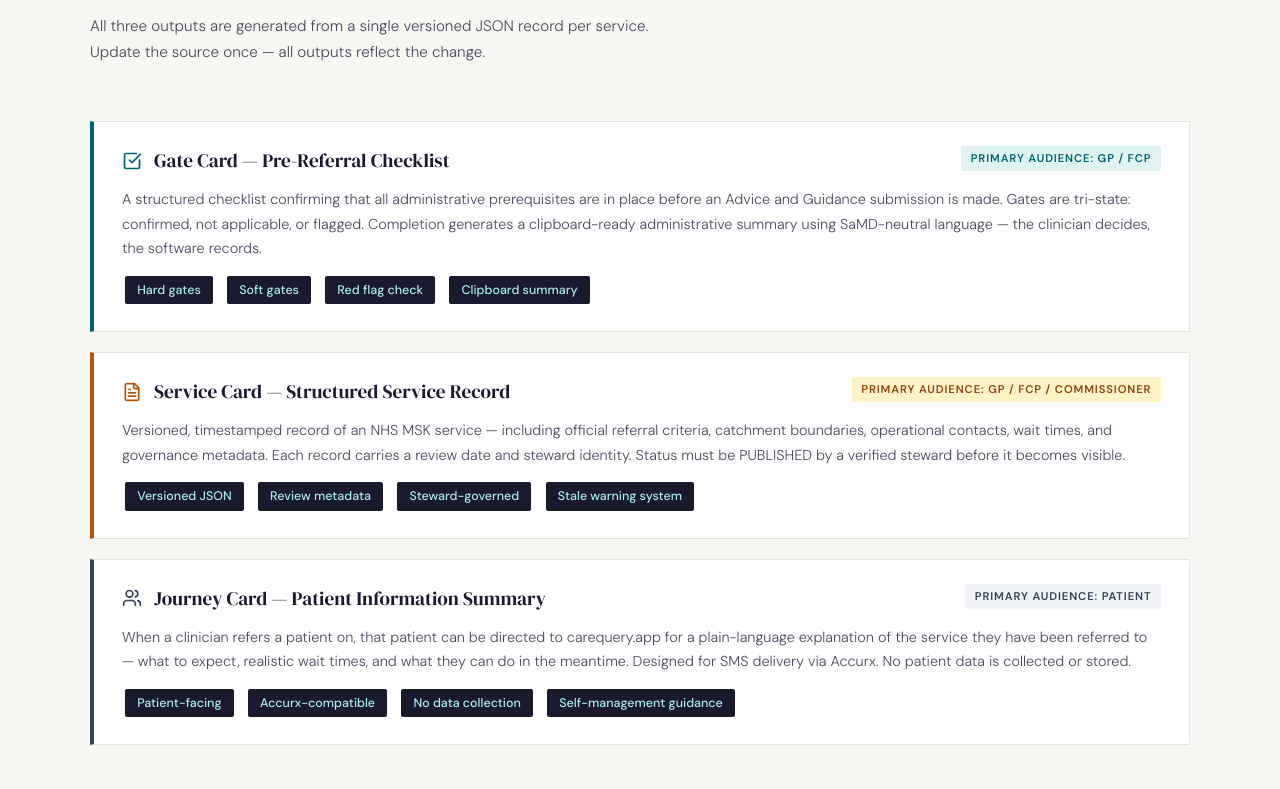
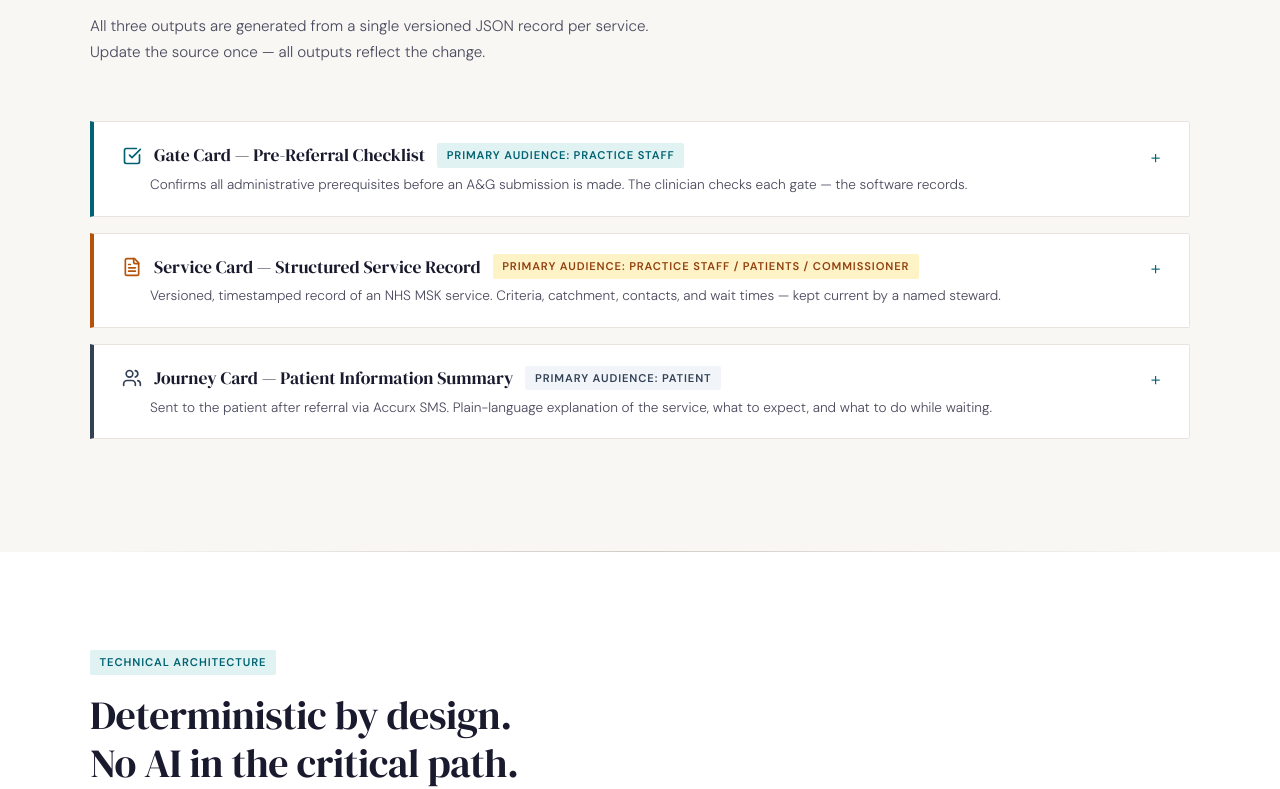
Before and after one commit to IntellTechSolutions/carequery-live-final, a React (Vite) app: page / in a window 1280 px wide. Shown: the part 1038-1827 px from the top of the page. Built offline with nearby package versions, Linux system fonts and the light colour scheme.

Commit message:
Update App.jsx

```diff
--- a/src/App.jsx
+++ b/src/App.jsx
@@ -184,67 +184,139 @@ const CareQueryWebsite = () => {
             </p>
           </div>
 
-          <div style={{ display: 'flex', flexDirection: 'column', gap: '1.25rem' }}>
-            <div className="output-card">
-              <div style={{ display: 'flex', justifyContent: 'space-between', alignItems: 'flex-start', flexWrap: 'wrap', gap: '0.5rem', marginBottom: '0.75rem' }}>
-                <div style={{ display: 'flex', alignItems: 'center', gap: '0.75rem' }}>
-                  <CheckSquare size={20} color="#006272" />
-                  <span className="serif" style={{ fontSize: '1.2rem', color: '#1a1a2e' }}>Gate Card — Pre-Referral Checklist</span>
+          {/* Expandable output cards */}
+          {[
+            {
+              icon: <CheckSquare size={20} color="#006272" />,
+              title: 'Gate Card — Pre-Referral Checklist',
+              tagClass: 'tag-teal',
+              tagLabel: 'Primary audience: practice staff',
+              borderColor: '#006272',
+              summary: 'Confirms all administrative prerequisites before an A&G submission is made. The clinician checks each gate — the software records.',
+              detail: (
+                <>
+                  <p className="sans" style={{ fontSize: '0.9rem', lineHeight: 1.7, color: '#4a4a5e', fontWeight: 300, marginBottom: '1.25rem' }}>
+                    Gates are tri-state: confirmed, not applicable, or flagged. Completion generates a
+                    clipboard-ready administrative summary using SaMD-neutral language — the clinician
+                    decides, the software records.
+                  </p>
+                  {/* Live example from WINFCP */}
+                  <div style={{ background: '#f8f7f4', border: '1px solid #e8e4dd', borderRadius: '2px', padding: '1.25rem', marginBottom: '1.25rem' }}>
+                    <div className="sans" style={{ fontSize: '0.68rem', fontWeight: 600, letterSpacing: '0.1em', textTransform: 'uppercase', color: '#9a9aaa', marginBottom: '0.75rem' }}>
+                      Example — WIN PCN FCP Service (WINFCP)
                     </div>
-                <span className="tag tag-teal">Primary audience: GP / FCP</span>
+                    {[
+                      'Patient is aged 18 or over',
+                      'Patient is registered with a WIN PCN GP practice',
+                      'Patient has an MSK condition as the primary presenting problem',
+                      'Presentation is appropriate for FCP scope: soft tissue, spinal pain, arthritis, nerve symptoms, or post-surgical MSK review',
+                      'Patient does NOT have a primary diagnosis of persistent chronic pain (&gt;3 months) — if so, consider WIN PCN Pain Service instead',
+                    ].map((gate, i) => (
+                      <div key={i} style={{ display: 'flex', gap: '0.75rem', alignItems: 'flex-start', padding: '0.4rem 0', borderBottom: i < 4 ? '1px solid #f0ece6' : 'none' }}>
+                        <div style={{ width: '16px', height: '16px', border: '2px solid #006272', borderRadius: '2px', flexShrink: 0, marginTop: '0.15rem' }} />
+                        <span className="sans" style={{ fontSize: '0.82rem', color: '#4a4a5e', fontWeight: 300, lineHeight: 1.5 }} dangerouslySetInnerHTML={{ __html: gate }} />
                       </div>
-              <p className="sans" style={{ fontSize: '0.9rem', lineHeight: 1.7, color: '#4a4a5e', fontWeight: 300, marginBottom: '0.75rem' }}>
-                A structured checklist confirming that all administrative prerequisites are in place before an Advice and Guidance submission is made.
-                Gates are tri-state: confirmed, not applicable, or flagged. Completion generates a clipboard-ready administrative summary
-                using SaMD-neutral language — the clinician decides, the software records.
-              </p>
+                    ))}
+                    <div style={{ marginTop: '0.75rem', padding: '0.6rem 0.75rem', background: '#e0f2f1', borderRadius: '2px' }}>
+                      <span className="sans" style={{ fontSize: '0.78rem', color: '#006272', fontWeight: 500 }}>
+                        When all prerequisites are confirmed — a clipboard summary is generated for the A&G submission.
+                      </span>
+                    </div>
+                  </div>
                   <div style={{ display: 'flex', gap: '0.5rem', flexWrap: 'wrap' }}>
                     {['Hard gates', 'Soft gates', 'Red flag check', 'Clipboard summary'].map(t => (
                       <span key={t} className="tech-pill">{t}</span>
                     ))}
                   </div>
-            </div>
-
-            <div className="output-card amber">
-              <div style={{ display: 'flex', justifyContent: 'space-between', alignItems: 'flex-start', flexWrap: 'wrap', gap: '0.5rem', marginBottom: '0.75rem' }}>
-                <div style={{ display: 'flex', alignItems: 'center', gap: '0.75rem' }}>
-                  <FileText size={20} color="#b45309" />
-                  <span className="serif" style={{ fontSize: '1.2rem', color: '#1a1a2e' }}>Service Card — Structured Service Record</span>
-                </div>
-                <span className="tag tag-amber">Primary audience: GP / FCP / Commissioner</span>
-              </div>
-              <p className="sans" style={{ fontSize: '0.9rem', lineHeight: 1.7, color: '#4a4a5e', fontWeight: 300, marginBottom: '0.75rem' }}>
-                Versioned, timestamped record of an NHS MSK service — including official referral criteria, catchment boundaries,
-                operational contacts, wait times, and governance metadata. Each record carries a review date and steward identity.
-                Status must be PUBLISHED by a verified steward before it becomes visible.
+                </>
+              ),
+            },
+            {
+              icon: <FileText size={20} color="#b45309" />,
+              title: 'Service Card — Structured Service Record',
+              tagClass: 'tag-amber',
+              tagLabel: 'Primary audience: practice staff / Patients / Commissioner',
+              borderColor: '#b45309',
+              summary: 'Versioned, timestamped record of an NHS MSK service. Criteria, catchment, contacts, and wait times — kept current by a named steward.',
+              detail: (
+                <>
+                  <p className="sans" style={{ fontSize: '0.9rem', lineHeight: 1.7, color: '#4a4a5e', fontWeight: 300, marginBottom: '1.25rem' }}>
+                    Each record carries a review date and steward identity. Status must be manually set
+                    to PUBLISHED by a verified steward before the record becomes visible in the tool.
+                    An amber warning banner appears automatically if a record is approaching or past its
+                    review date — stale-but-visible is better than hidden.
                   </p>
                   <div style={{ display: 'flex', gap: '0.5rem', flexWrap: 'wrap' }}>
                     {['Versioned JSON', 'Review metadata', 'Steward-governed', 'Stale warning system'].map(t => (
                       <span key={t} className="tech-pill">{t}</span>
                     ))}
                   </div>
+                </>
+              ),
+            },
+            {
+              icon: <Users size={20} color="#334155" />,
+              title: 'Journey Card — Patient Information Summary',
+              tagClass: 'tag-slate',
+              tagLabel: 'Primary audience: Patient',
+              borderColor: '#334155',
+              summary: 'Sent to the patient after referral via Accurx SMS. Plain-language explanation of the service, what to expect, and what to do while waiting.',
+              detail: (
+                <>
+                  <p className="sans" style={{ fontSize: '0.9rem', lineHeight: 1.7, color: '#4a4a5e', fontWeight: 300, marginBottom: '1.25rem' }}>
+                    No patient data is collected or stored. The card opens a static page at carequery.app —
+                    no login, no account, no tracking. The acknowledge statement sets the tone from the first line.
+                  </p>
+                  {/* Live example from WINFCP journey.acknowledge */}
+                  <div style={{ background: '#f8f7f4', border: '1px solid #e8e4dd', borderRadius: '2px', padding: '1.25rem', marginBottom: '1.25rem' }}>
+                    <div className="sans" style={{ fontSize: '0.68rem', fontWeight: 600, letterSpacing: '0.1em', textTransform: 'uppercase', color: '#9a9aaa', marginBottom: '0.6rem' }}>
+                      Example — WIN PCN FCP Service, opening statement
                     </div>
-
-            <div className="output-card slate">
-              <div style={{ display: 'flex', justifyContent: 'space-between', alignItems: 'flex-start', flexWrap: 'wrap', gap: '0.5rem', marginBottom: '0.75rem' }}>
-                <div style={{ display: 'flex', alignItems: 'center', gap: '0.75rem' }}>
-                  <Users size={20} color="#334155" />
-                  <span className="serif" style={{ fontSize: '1.2rem', color: '#1a1a2e' }}>Journey Card — Patient Information Summary</span>
+                    <p className="sans" style={{ fontSize: '0.88rem', lineHeight: 1.65, color: '#334155', fontStyle: 'italic', fontWeight: 300 }}>
+                      "We know that waiting to be seen for a joint or muscle problem can be frustrating,
+                      especially when you are in pain. Here is what is happening with your referral."
+                    </p>
                   </div>
-                <span className="tag tag-slate">Primary audience: Patient</span>
-              </div>
-              <p className="sans" style={{ fontSize: '0.9rem', lineHeight: 1.7, color: '#4a4a5e', fontWeight: 300, marginBottom: '0.75rem' }}>
-                When a clinician refers a patient on, that patient can be directed to carequery.app for a plain-language
-                explanation of the service they have been referred to — what to expect, realistic wait times, and what
-                they can do in the meantime. Designed for SMS delivery via Accurx. No patient data is collected or stored.
-              </p>
                   <div style={{ display: 'flex', gap: '0.5rem', flexWrap: 'wrap' }}>
                     {['Patient-facing', 'Accurx-compatible', 'No data collection', 'Self-management guidance'].map(t => (
                       <span key={t} className="tech-pill">{t}</span>
                     ))}
                   </div>
+                </>
+              ),
+            },
+          ].map((card, idx) => {
+            const [open, setOpen] = React.useState(false);
+            return (
+              <div key={idx} style={{ borderLeft: `4px solid ${card.borderColor}`, background: '#fff', borderTop: '1px solid #e8e4dd', borderRight: '1px solid #e8e4dd', borderBottom: '1px solid #e8e4dd', borderRadius: '0 2px 2px 0', marginBottom: '1rem' }}>
+                <button
+                  onClick={() => setOpen(!open)}
+                  style={{ width: '100%', background: 'none', border: 'none', padding: '1.25rem 1.75rem', cursor: 'pointer', display: 'flex', justifyContent: 'space-between', alignItems: 'flex-start', gap: '1rem', textAlign: 'left' }}
+                >
+                  <div style={{ display: 'flex', flexDirection: 'column', gap: '0.4rem', flex: 1 }}>
+                    <div style={{ display: 'flex', alignItems: 'center', gap: '0.75rem', flexWrap: 'wrap' }}>
+                      {card.icon}
+                      <span className="serif" style={{ fontSize: '1.1rem', color: '#1a1a2e' }}>{card.title}</span>
+                      <span className={`tag ${card.tagClass}`}>{card.tagLabel}</span>
+                    </div>
+                    <p className="sans" style={{ fontSize: '0.85rem', color: '#4a4a5e', fontWeight: 300, lineHeight: 1.5, paddingLeft: '1.75rem' }}>
+                      {card.summary}
+                    </p>
+                  </div>
+                  <span style={{ color: '#006272', fontSize: '1.2rem', fontWeight: 300, flexShrink: 0, marginTop: '0.1rem' }}>
+                    {open ? '−' : '+'}
+                  </span>
+                </button>
+                {open && (
+                  <div style={{ padding: '0 1.75rem 1.5rem', borderTop: '1px solid #f0ece6' }}>
+                    <div style={{ paddingTop: '1.25rem' }}>
+                      {card.detail}
                     </div>
                   </div>
+                )}
+              </div>
+            );
+          })}
         </div>
       </section>
 
```
Lines whose indentation alone changed are shown as unchanged.
